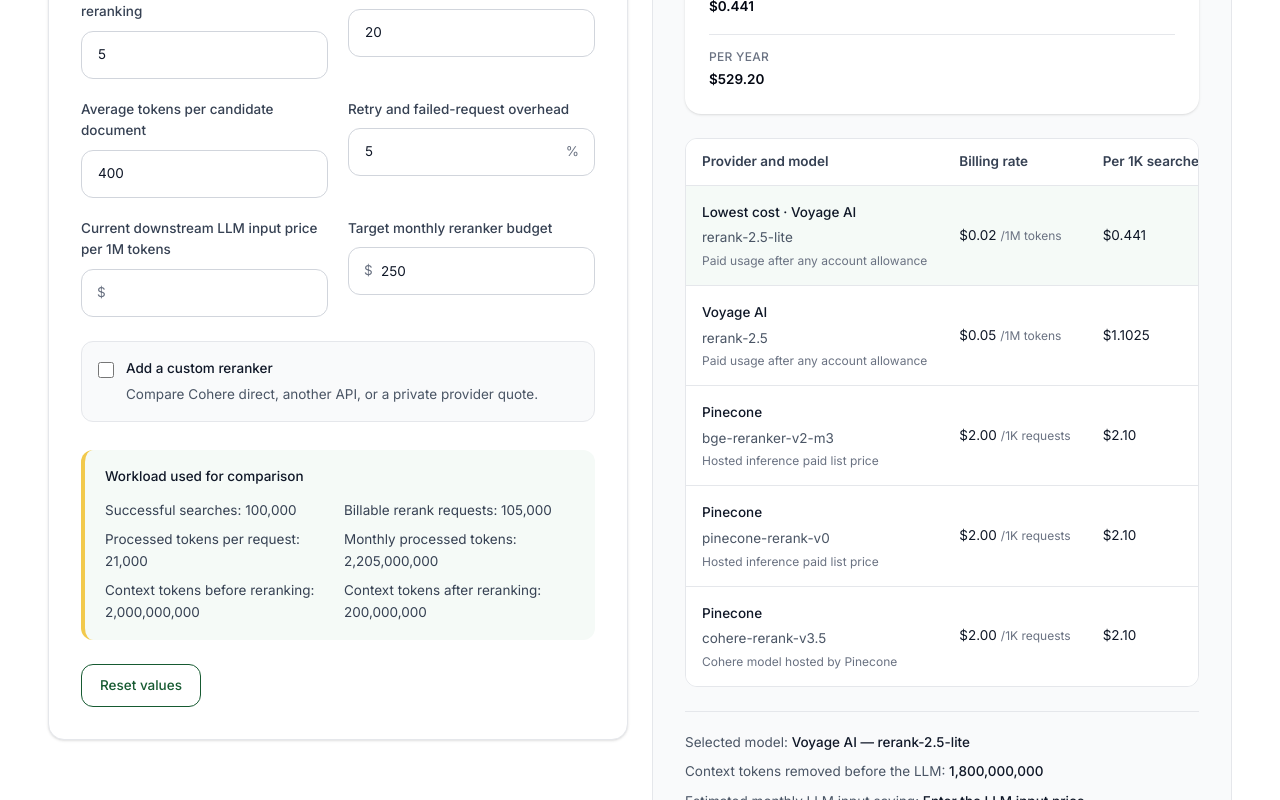
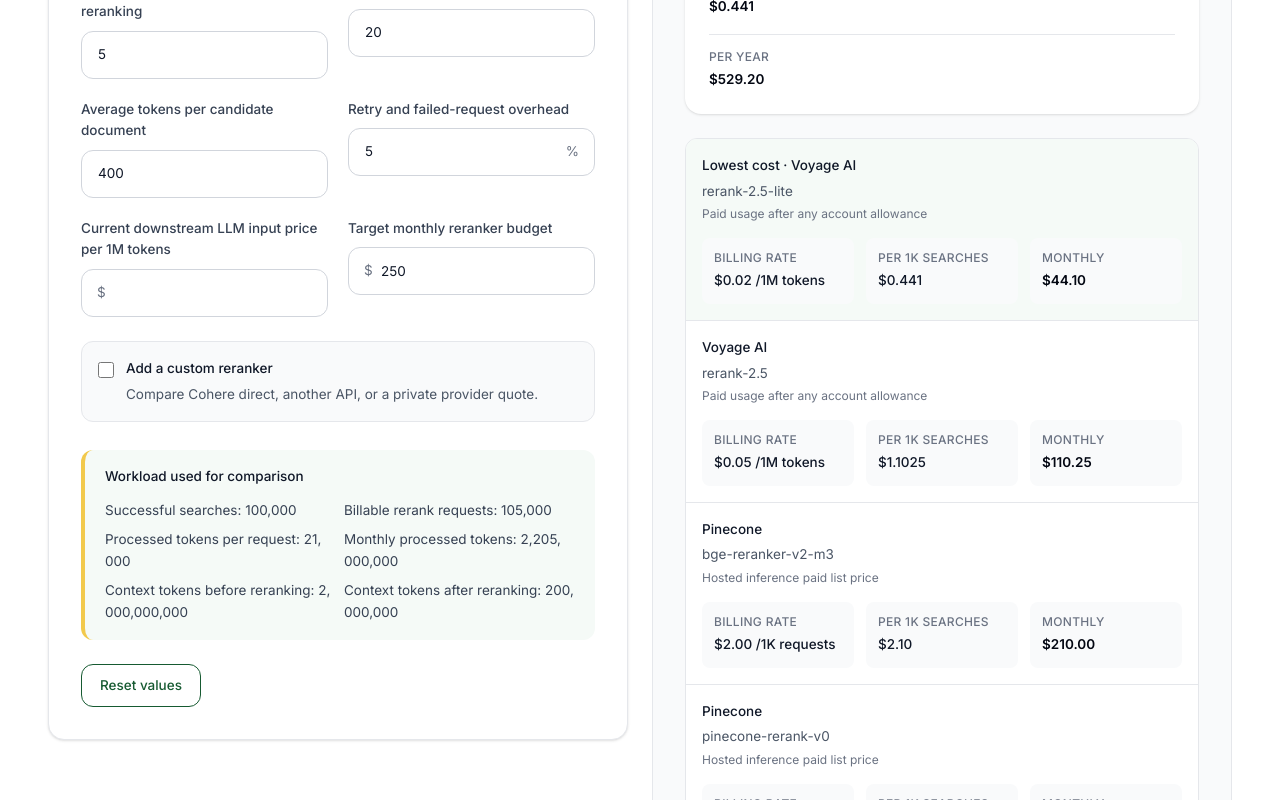
Before and after one commit to vaarunsonawwane-ops/beeija, a Next.js app: page /tools/ai-reranking-cost-calculator in a window 1280 px wide. Shown: the part 880-1680 px from the top of the page. Built offline with nearby package versions, Linux system fonts and the light colour scheme.

Commit message:
AI Reranking Cost Calculator

```diff
--- a/app/tools/ai-reranking-cost-calculator/ToolClient.tsx
+++ b/app/tools/ai-reranking-cost-calculator/ToolClient.tsx
@@ -101,6 +101,14 @@ function formatMoney(value: number) {
     minimumFractionDigits: 2,
     maximumFractionDigits: 4,
   }).format(value);
+}
+
+function formatVisibleMoney(value: number) {
+  return formatMoney(value).replace(/,/g, ",\u200B");
+}
+
+function formatVisibleInteger(value: number) {
+  return formatInteger(value).replace(/,/g, ",\u200B");
 }
 
 function formatInteger(value: number) {
@@ -310,8 +318,8 @@ export default function ToolClient() {
   };
 
   return (
-    <div className="grid gap-6 lg:grid-cols-[1.05fr_0.95fr]">
-      <section className="rounded-2xl border border-gray-200 bg-white p-6 shadow-sm md:p-8">
+    <div className="grid min-w-0 gap-6 lg:grid-cols-[minmax(0,1fr)_minmax(0,1fr)]">
+      <section className="min-w-0 rounded-2xl border border-gray-200 bg-white p-6 shadow-sm md:p-8">
         <div>
           <h2 className="text-2xl font-semibold text-gray-950">
             Enter Your Reranking Workload
@@ -323,7 +331,7 @@ export default function ToolClient() {
           </p>
         </div>
 
-        <div className="mt-7 grid gap-5 md:grid-cols-2">
+        <div className="mt-7 grid min-w-0 gap-5 md:grid-cols-2 [&>*]:min-w-0">
           <div className="md:col-span-2">
             <BeeijaSelect
               label="Selected provider and model"
@@ -422,7 +430,7 @@ export default function ToolClient() {
         </label>
 
         {includeCustom ? (
-          <div className="mt-5 grid gap-5 md:grid-cols-2">
+          <div className="mt-5 grid min-w-0 gap-5 md:grid-cols-2 [&>*]:min-w-0">
             <label className="block">
               <span className="mb-2 block text-sm font-medium text-gray-700">
                 Provider name
@@ -480,28 +488,28 @@ export default function ToolClient() {
             Workload used for comparison
           </p>
 
-          <div className="mt-3 grid gap-2 text-sm text-gray-700 sm:grid-cols-2">
+          <div className="mt-3 grid min-w-0 gap-2 text-sm text-gray-700 sm:grid-cols-2 [&>p]:min-w-0 [&>p]:break-words [&>p]:[overflow-wrap:anywhere]">
             <p>
-              Successful searches: {formatInteger(result.successfulQueries)}
+              Successful searches: {formatVisibleInteger(result.successfulQueries)}
             </p>
             <p>
-              Billable rerank requests: {formatInteger(result.billedRequests)}
+              Billable rerank requests: {formatVisibleInteger(result.billedRequests)}
             </p>
             <p>
               Processed tokens per request:{" "}
-              {formatInteger(result.processedTokensPerRequest)}
+              {formatVisibleInteger(result.processedTokensPerRequest)}
             </p>
             <p>
               Monthly processed tokens:{" "}
-              {formatInteger(result.monthlyProcessedTokens)}
+              {formatVisibleInteger(result.monthlyProcessedTokens)}
             </p>
             <p>
               Context tokens before reranking:{" "}
-              {formatInteger(result.contextTokensBefore)}
+              {formatVisibleInteger(result.contextTokensBefore)}
             </p>
             <p>
               Context tokens after reranking:{" "}
-              {formatInteger(result.contextTokensAfter)}
+              {formatVisibleInteger(result.contextTokensAfter)}
             </p>
           </div>
         </div>
@@ -520,15 +528,15 @@ export default function ToolClient() {
         description="The selected reranker is shown first, followed by a ranked paid list-price comparison."
         primaryLabel="Selected reranker monthly cost"
         primaryValue={
-          result.selected ? formatMoney(result.selected.monthlyCost) : "$0.00"
+          result.selected ? formatVisibleMoney(result.selected.monthlyCost) : "$0.00"
         }
         stats={
-          <div className="grid gap-4 sm:grid-cols-3">
+          <div className="grid min-w-0 gap-4 sm:grid-cols-3">
             <ResultStat
               label="Per successful search"
               value={
                 result.selected
-                  ? formatMoney(result.selected.costPerSuccessfulQuery)
+                  ? formatVisibleMoney(result.selected.costPerSuccessfulQuery)
                   : "$0.00"
               }
             />
@@ -536,7 +544,7 @@ export default function ToolClient() {
               label="Per 1,000 searches"
               value={
                 result.selected
-                  ? formatMoney(
+                  ? formatVisibleMoney(
                       result.selected.costPerThousandSuccessfulQueries,
                     )
                   : "$0.00"
@@ -546,79 +554,74 @@ export default function ToolClient() {
               label="Per year"
               value={
                 result.selected
-                  ? formatMoney(result.selected.yearlyCost)
+                  ? formatVisibleMoney(result.selected.yearlyCost)
                   : "$0.00"
               }
             />
           </div>
         }
         breakdown={
-          <div className="overflow-hidden rounded-xl border border-gray-200">
-            <div className="overflow-x-auto">
-              <table className="min-w-full divide-y divide-gray-200 text-left text-sm">
-                <thead className="bg-white">
-                  <tr>
-                    <th className="px-4 py-3 font-semibold text-gray-700">
-                      Provider and model
-                    </th>
-                    <th className="px-4 py-3 font-semibold text-gray-700">
-                      Billing rate
-                    </th>
-                    <th className="px-4 py-3 font-semibold text-gray-700">
-                      Per 1K searches
-                    </th>
-                    <th className="px-4 py-3 font-semibold text-gray-700">
-                      Monthly
-                    </th>
-                  </tr>
-                </thead>
+          <div className="min-w-0 overflow-hidden rounded-xl border border-gray-200 bg-white">
+            <div className="hidden grid-cols-[minmax(0,1.7fr)_repeat(3,minmax(0,1fr))] gap-3 border-b border-gray-200 bg-gray-50 px-4 py-3 text-sm font-semibold text-gray-700 2xl:grid">
+              <span>Provider and model</span>
+              <span>Billing rate</span>
+              <span>Per 1K searches</span>
+              <span>Monthly</span>
+            </div>
 
-                <tbody className="divide-y divide-gray-200 bg-white">
+            <div className="max-h-[44rem] divide-y divide-gray-200 overflow-y-auto overscroll-contain">
               {result.rows.map((row, index) => (
-                    <tr
+                <div
                   key={row.id}
-                      className={
+                  className={`grid min-w-0 gap-4 px-4 py-4 2xl:grid-cols-[minmax(0,1.7fr)_repeat(3,minmax(0,1fr))] 2xl:items-start ${
                     row.id === result.selected?.id ? "bg-[#F5FAF7]" : ""
-                      }
+                  }`}
                 >
-                      <td className="px-4 py-4 align-top">
-                        <p className="font-medium text-gray-900">
+                  <div className="min-w-0">
+                    <p className="break-words font-medium text-gray-900 [overflow-wrap:anywhere]">
                       {index === 0 ? "Lowest cost · " : ""}
                       {row.provider}
                     </p>
-                        <p className="mt-1 text-gray-600">{row.model}</p>
-                        <p className="mt-1 text-xs text-gray-500">
+
+                    <p className="mt-1 break-words text-sm text-gray-600 [overflow-wrap:anywhere]">
+                      {row.model}
+                    </p>
+
+                    <p className="mt-1 break-words text-xs text-gray-500 [overflow-wrap:anywhere]">
                       {row.note}
                     </p>
-                      </td>
+                  </div>
 
-                      <td className="whitespace-nowrap px-4 py-4 text-gray-900">
-                        {formatMoney(row.price)}
-                        <span className="ml-1 text-xs text-gray-500">
-                          {row.billingUnit === "per-million-tokens"
+                  <div className="grid min-w-0 grid-cols-1 gap-3 sm:grid-cols-3 2xl:contents">
+                    <ComparisonValue
+                      label="Billing rate"
+                      value={`${formatVisibleMoney(row.price)} ${
+                        row.billingUnit === "per-million-tokens"
                           ? "/1M tokens"
-                            : "/1K requests"}
-                        </span>
-                      </td>
+                          : "/1K requests"
+                      }`}
+                    />
 
-                      <td className="whitespace-nowrap px-4 py-4 text-gray-900">
-                        {formatMoney(
+                    <ComparisonValue
+                      label="Per 1K searches"
+                      value={formatVisibleMoney(
                         row.costPerThousandSuccessfulQueries,
                       )}
-                      </td>
+                    />
 
-                      <td className="whitespace-nowrap px-4 py-4 font-semibold text-gray-950">
-                        {formatMoney(row.monthlyCost)}
-                      </td>
-                    </tr>
+                    <ComparisonValue
+                      label="Monthly"
+                      value={formatVisibleMoney(row.monthlyCost)}
+                      emphasis
+                    />
+                  </div>
+                </div>
               ))}
-                </tbody>
-              </table>
             </div>
           </div>
         }
         totals={
-          <div className="text-sm leading-relaxed text-gray-600">
+          <div className="min-w-0 break-words text-sm leading-relaxed text-gray-600 [overflow-wrap:anywhere]">
             <p>
               Selected model:{" "}
               <span className="font-medium text-gray-900">
@@ -631,7 +634,7 @@ export default function ToolClient() {
             <p className="mt-2">
               Context tokens removed before the LLM:{" "}
               <span className="font-medium text-gray-900">
-                {formatInteger(result.contextTokensRemoved)}
+                {formatVisibleInteger(result.contextTokensRemoved)}
               </span>
             </p>
 
@@ -639,7 +642,7 @@ export default function ToolClient() {
               Estimated monthly LLM input saving:{" "}
               <span className="font-medium text-gray-900">
                 {result.hasLlmPrice
-                  ? formatMoney(result.llmInputSavings)
+                  ? formatVisibleMoney(result.llmInputSavings)
                   : "Enter the LLM input price"}
               </span>
             </p>
@@ -656,8 +659,8 @@ export default function ToolClient() {
                 {!result.hasLlmPrice
                   ? "Enter the LLM input price"
                   : result.netMonthlyImpact >= 0
-                    ? `${formatMoney(result.netMonthlyImpact)} estimated saving`
-                    : `${formatMoney(
+                    ? `${formatVisibleMoney(result.netMonthlyImpact)} estimated saving`
+                    : `${formatVisibleMoney(
                         Math.abs(result.netMonthlyImpact),
                       )} additional cost`}
               </span>
@@ -666,7 +669,7 @@ export default function ToolClient() {
             <p className="mt-2">
               Possible monthly reranker saving against selected model:{" "}
               <span className="font-medium text-gray-900">
-                {formatMoney(result.monthlySavingVsSelected)}
+                {formatVisibleMoney(result.monthlySavingVsSelected)}
               </span>
             </p>
 
@@ -680,8 +683,8 @@ export default function ToolClient() {
                 }`}
               >
                 {result.budgetDifference >= 0
-                  ? `${formatMoney(result.budgetDifference)} remaining`
-                  : `${formatMoney(
+                  ? `${formatVisibleMoney(result.budgetDifference)} remaining`
+                  : `${formatVisibleMoney(
                       Math.abs(result.budgetDifference),
                     )} over budget`}
               </span>
@@ -696,13 +699,43 @@ export default function ToolClient() {
   );
 }
 
+function ComparisonValue({
+  label,
+  value,
+  emphasis = false,
+}: {
+  label: string;
+  value: string;
+  emphasis?: boolean;
+}) {
+  return (
+    <div className="min-w-0 rounded-lg bg-gray-50 px-3 py-3 2xl:rounded-none 2xl:bg-transparent 2xl:px-0 2xl:py-0">
+      <p className="text-xs font-medium uppercase tracking-wide text-gray-500 2xl:hidden">
+        {label}
+      </p>
+
+      <p
+        className={`mt-1 break-words [overflow-wrap:anywhere] 2xl:mt-0 ${
+          emphasis
+            ? "font-semibold text-gray-950"
+            : "font-medium text-gray-900"
+        }`}
+      >
+        {value}
+      </p>
+    </div>
+  );
+}
+
 function ResultStat({ label, value }: { label: string; value: string }) {
   return (
-    <div>
+    <div className="min-w-0">
       <p className="text-xs font-medium uppercase tracking-wide text-gray-500">
         {label}
       </p>
-      <p className="mt-1 font-semibold text-gray-950">{value}</p>
+      <p className="mt-1 break-words font-semibold text-gray-950 [overflow-wrap:anywhere]">
+        {value}
+      </p>
     </div>
   );
 }
```
Also changed, not shown: app/tools/ai-reranking-cost-calculator/page.tsx (+18 -1 lines). Lines whose indentation alone changed are shown as unchanged.
